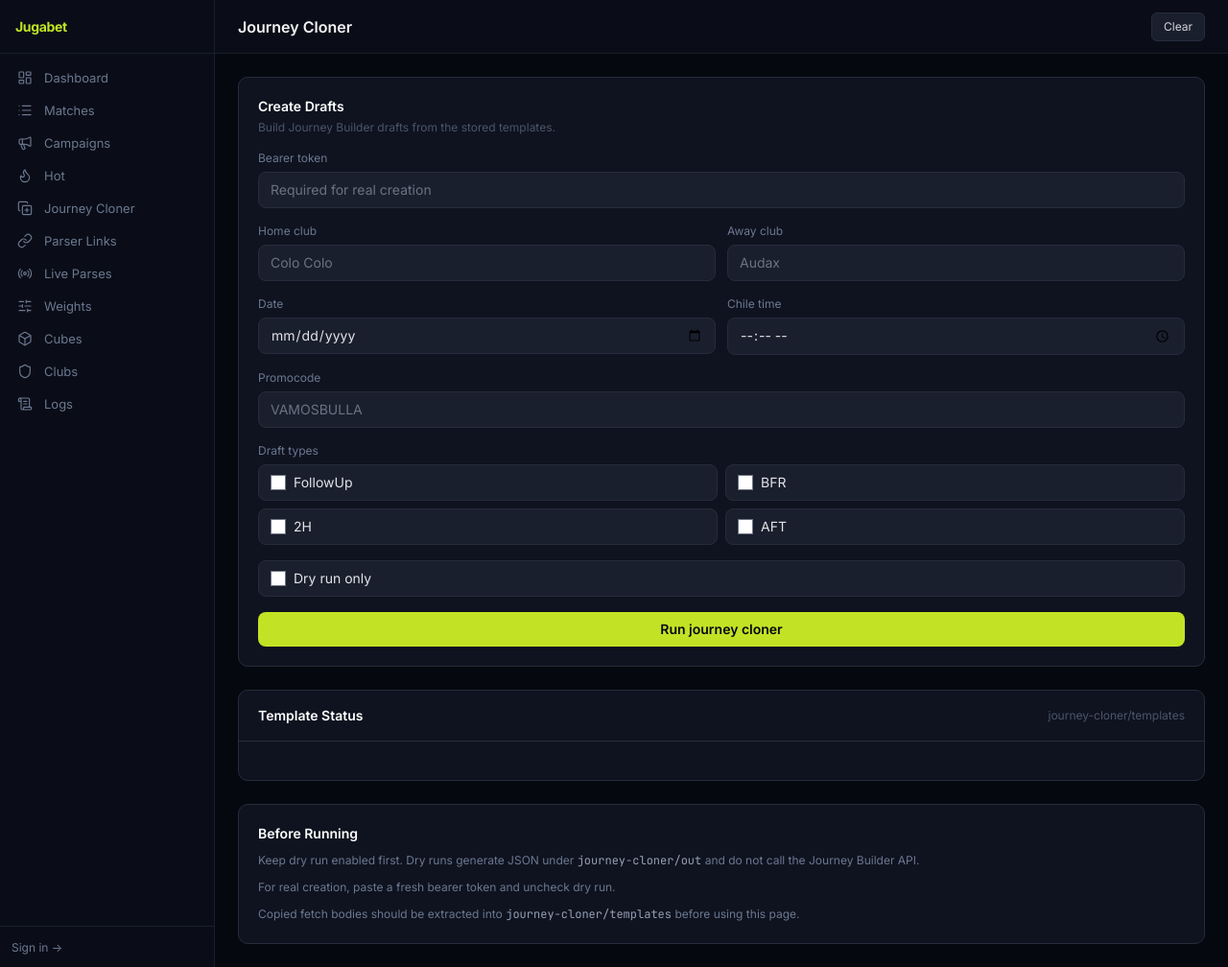
After one commit to sanneel/liveapi, a Python web app: template app/templates/journey_cloner.html in a window 1280 px wide. The commit adds this page. Shown: the whole page at 96% size. Run offline with Jinja, Linux system fonts and the light colour scheme; the template is opened without the code that fills it, so the values that code supplies are empty; some libraries are stand-ins or nearby versions.

Commit message:
Integrate journey cloner into admin

```diff
--- a/app/templates/base.html
+++ b/app/templates/base.html
@@ -67,6 +67,7 @@
         ('matches',      '/admin/matches',       'list',              'Matches'),
         ('campaigns',    '/admin/campaigns',     'megaphone',         'Campaigns'),
         ('hot',          '/admin/hot',           'flame',             'Hot'),
+        ('journey_cloner','/admin/journey-cloner','copy-plus',         'Journey Cloner'),
         ('parser_feeds', '/admin/parser-feeds',  'link',              'Parser Links'),
         ('live_parses',  '/admin/live-parses',   'radio',             'Live Parses'),
         ('weights',      '/admin/weights',       'sliders-horizontal','Weights'),
--- a/app/templates/dashboard.html
+++ b/app/templates/dashboard.html
@@ -109,6 +109,7 @@
         <h3 class="text-[10px] uppercase tracking-wider text-muted-400 mb-2">Quick actions</h3>
         <div class="space-y-1.5 text-sm">
           <a href="/admin/campaigns" class="block text-zinc-300 hover:text-brand-400">Campaigns →</a>
+          <a href="/admin/journey-cloner" class="block text-zinc-300 hover:text-brand-400">Journey cloner →</a>
           <a href="/admin/hot" class="block text-zinc-300 hover:text-brand-400">Hot dashboard →</a>
           <a href="/admin/clubs" class="block text-zinc-300 hover:text-brand-400">Clubs →</a>
           <a href="/admin/matches" class="block text-zinc-300 hover:text-brand-400">All matches →</a>
--- /dev/null
+++ b/app/templates/journey_cloner.html
@@ -0,0 +1,143 @@
+{% extends "base.html" %}
+{% block title %}Journey Cloner - Jugabet Admin{% endblock %}
+{% block page_title %}Journey Cloner{% endblock %}
+
+{% block page_actions %}
+  <a href="/admin/journey-cloner"
+     class="text-xs bg-ink-700 hover:bg-ink-600 text-zinc-300 px-3 py-1.5 rounded border border-ink-600">
+    Clear
+  </a>
+{% endblock %}
+
+{% block content %}
+
+{% if error %}
+  <div class="mb-4 border border-red-700/60 bg-red-950/30 text-red-200 text-sm px-4 py-3 rounded-lg">
+    {{ error }}
+  </div>
+{% endif %}
+
+{% if result %}
+  <div class="mb-4 border {% if result.ok %}border-emerald-700/60 bg-emerald-950/30 text-emerald-200{% else %}border-red-700/60 bg-red-950/30 text-red-200{% endif %} text-sm px-4 py-3 rounded-lg">
+    {% if result.ok %}Journey cloner finished successfully.{% else %}Journey cloner exited with code {{ result.exit_code }}.{% endif %}
+  </div>
+{% endif %}
+
+<div class="grid grid-cols-1 xl:grid-cols-3 gap-6">
+  <form method="post" action="/admin/journey-cloner"
+        class="xl:col-span-1 bg-ink-850 border border-ink-600 rounded-xl p-5 space-y-4">
+    <div>
+      <h2 class="text-sm font-semibold text-white">Create Drafts</h2>
+      <p class="text-xs text-muted-500 mt-1">Build Journey Builder drafts from the stored templates.</p>
+    </div>
+
+    <label class="block">
+      <span class="block text-xs text-muted-400 mb-1.5">Bearer token</span>
+      <input name="token" type="password" autocomplete="off" placeholder="Required for real creation"
+             class="w-full bg-ink-700 border border-ink-600 text-zinc-200 text-sm rounded-lg px-3 py-2 focus:outline-none focus:border-brand-500">
+    </label>
+
+    <div class="grid grid-cols-2 gap-3">
+      <label class="block">
+        <span class="block text-xs text-muted-400 mb-1.5">Home club</span>
+        <input name="home" required value="{{ form.home or '' }}" placeholder="Colo Colo"
+               class="w-full bg-ink-700 border border-ink-600 text-zinc-200 text-sm rounded-lg px-3 py-2 focus:outline-none focus:border-brand-500">
+      </label>
+      <label class="block">
+        <span class="block text-xs text-muted-400 mb-1.5">Away club</span>
+        <input name="away" required value="{{ form.away or '' }}" placeholder="Audax"
+               class="w-full bg-ink-700 border border-ink-600 text-zinc-200 text-sm rounded-lg px-3 py-2 focus:outline-none focus:border-brand-500">
+      </label>
+    </div>
+
+    <div class="grid grid-cols-2 gap-3">
+      <label class="block">
+        <span class="block text-xs text-muted-400 mb-1.5">Date</span>
+        <input name="date" type="date" required value="{{ form.date or '' }}"
+               class="w-full bg-ink-700 border border-ink-600 text-zinc-200 text-sm rounded-lg px-3 py-2 focus:outline-none focus:border-brand-500">
+      </label>
+      <label class="block">
+        <span class="block text-xs text-muted-400 mb-1.5">Chile time</span>
+        <input name="chile_time" type="time" required value="{{ form.chile_time or '' }}"
+               class="w-full bg-ink-700 border border-ink-600 text-zinc-200 text-sm rounded-lg px-3 py-2 focus:outline-none focus:border-brand-500">
+      </label>
+    </div>
+
+    <label class="block">
+      <span class="block text-xs text-muted-400 mb-1.5">Promocode</span>
+      <input name="code" required value="{{ form.code or '' }}" placeholder="VAMOSBULLA"
+             class="w-full bg-ink-700 border border-ink-600 text-zinc-200 text-sm rounded-lg px-3 py-2 uppercase focus:outline-none focus:border-brand-500">
+    </label>
+
+    <div>
+      <span class="block text-xs text-muted-400 mb-1.5">Draft types</span>
+      <div class="grid grid-cols-2 gap-2">
+        {% set labels = {'followup':'FollowUp','bfr':'BFR','two_hours':'2H','aft':'AFT'} %}
+        {% for t in ['followup','bfr','two_hours','aft'] %}
+          <label class="flex items-center gap-2 bg-ink-700 border border-ink-600 rounded-lg px-3 py-2 text-sm text-zinc-200">
+            <input type="checkbox" name="types" value="{{ t }}" {% if t in selected_types %}checked{% endif %}>
+            <span>{{ labels[t] }}</span>
+          </label>
+        {% endfor %}
+      </div>
+    </div>
+
+    <label class="flex items-center gap-2 bg-ink-700 border border-ink-600 rounded-lg px-3 py-2 text-sm text-zinc-200">
+      <input type="checkbox" name="dry_run" value="1" {% if dry_run %}checked{% endif %}>
+      <span>Dry run only</span>
+    </label>
+
+    <button class="w-full bg-brand-500 hover:bg-brand-400 text-ink-950 font-semibold text-sm px-4 py-2 rounded-lg">
+      Run journey cloner
+    </button>
+  </form>
+
+  <div class="xl:col-span-2 space-y-6">
+    <div class="bg-ink-850 border border-ink-600 rounded-xl overflow-hidden">
+      <div class="px-5 py-4 border-b border-ink-600 flex items-center justify-between">
+        <h2 class="text-sm font-semibold text-white">Template Status</h2>
+        <span class="text-xs text-muted-500">journey-cloner/templates</span>
+      </div>
+      <div class="grid grid-cols-1 sm:grid-cols-2 lg:grid-cols-4 gap-3 p-5">
+        {% set labels = {'followup':'FollowUp','bfr':'BFR','two_hours':'2H','aft':'AFT'} %}
+        {% for key, exists in template_status.items() %}
+          <div class="bg-ink-800 border border-ink-600 rounded-lg px-4 py-3">
+            <div class="text-sm text-zinc-200">{{ labels.get(key, key) }}</div>
+            <div class="text-xs mt-1 {% if exists %}text-emerald-300{% else %}text-red-300{% endif %}">
+              {% if exists %}template ready{% else %}missing {{ key }}.json{% endif %}
+            </div>
+          </div>
+        {% endfor %}
+      </div>
+    </div>
+
+    {% if result %}
+      <div class="bg-ink-850 border border-ink-600 rounded-xl overflow-hidden">
+        <div class="px-5 py-4 border-b border-ink-600">
+          <h2 class="text-sm font-semibold text-white">Run Output</h2>
+        </div>
+        <div class="p-5 space-y-4">
+          <div>
+            <div class="text-xs text-muted-400 mb-1">Command</div>
+            <pre class="bg-ink-950 border border-ink-600 rounded-lg p-3 text-xs text-muted-300 overflow-x-auto whitespace-pre-wrap">{{ result.command }}</pre>
+          </div>
+          <div>
+            <div class="text-xs text-muted-400 mb-1">Output</div>
+            <pre class="bg-ink-950 border border-ink-600 rounded-lg p-3 text-xs text-zinc-200 overflow-x-auto whitespace-pre-wrap max-h-[32rem]">{{ result.output }}</pre>
+          </div>
+        </div>
+      </div>
+    {% else %}
+      <div class="bg-ink-850 border border-ink-600 rounded-xl p-5">
+        <h2 class="text-sm font-semibold text-white mb-2">Before Running</h2>
+        <div class="space-y-2 text-xs text-muted-400 leading-relaxed">
+          <p>Keep dry run enabled first. Dry runs generate JSON under <span class="font-mono text-muted-300">journey-cloner/out</span> and do not call the Journey Builder API.</p>
+          <p>For real creation, paste a fresh bearer token and uncheck dry run.</p>
+          <p>Copied fetch bodies should be extracted into <span class="font-mono text-muted-300">journey-cloner/templates</span> before using this page.</p>
+        </div>
+      </div>
+    {% endif %}
+  </div>
+</div>
+
+{% endblock %}
--- a/requirements.txt
+++ b/requirements.txt
@@ -1,6 +1,7 @@
 fastapi==0.136.1
 uvicorn[standard]==0.47.0
 requests==2.34.2
+python-dotenv==1.0.1
 pillow==12.2.0
 beautifulsoup4==4.14.3
 playwright==1.60.0
```
Also changed, not shown: app/routes/admin_views.py (+98 -1 lines), app/services/journey_cloner_runner.py (added, +92 -0 lines).
